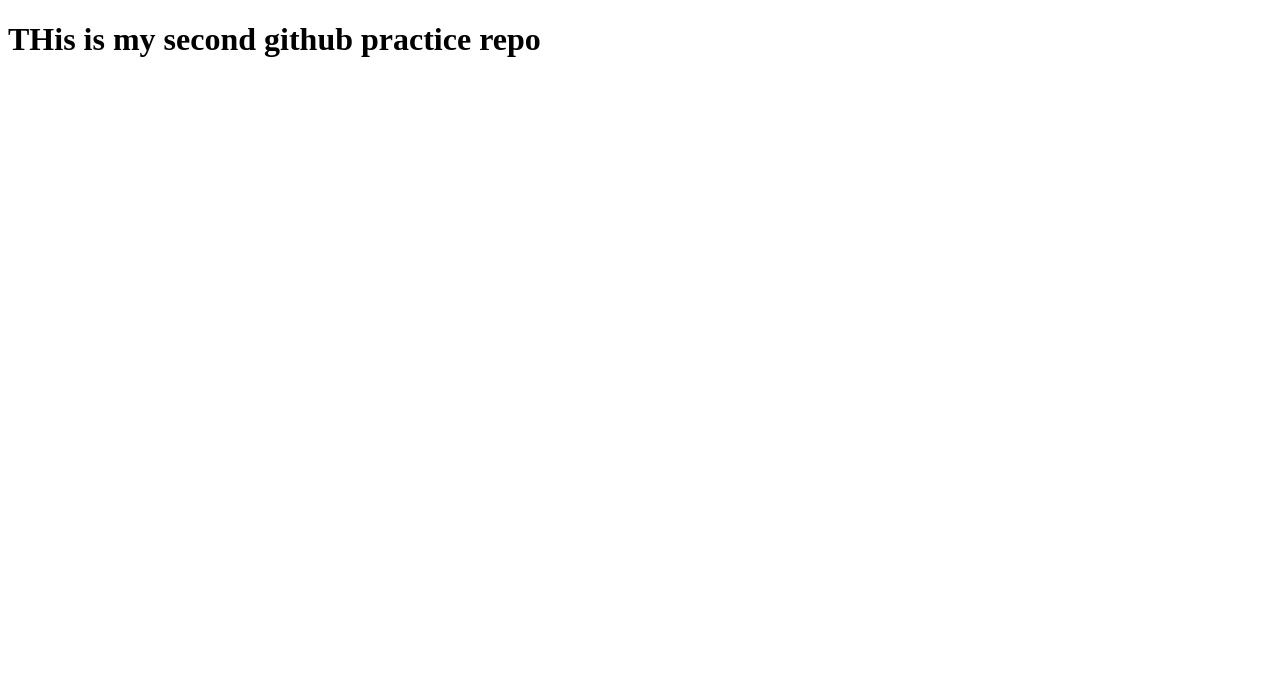
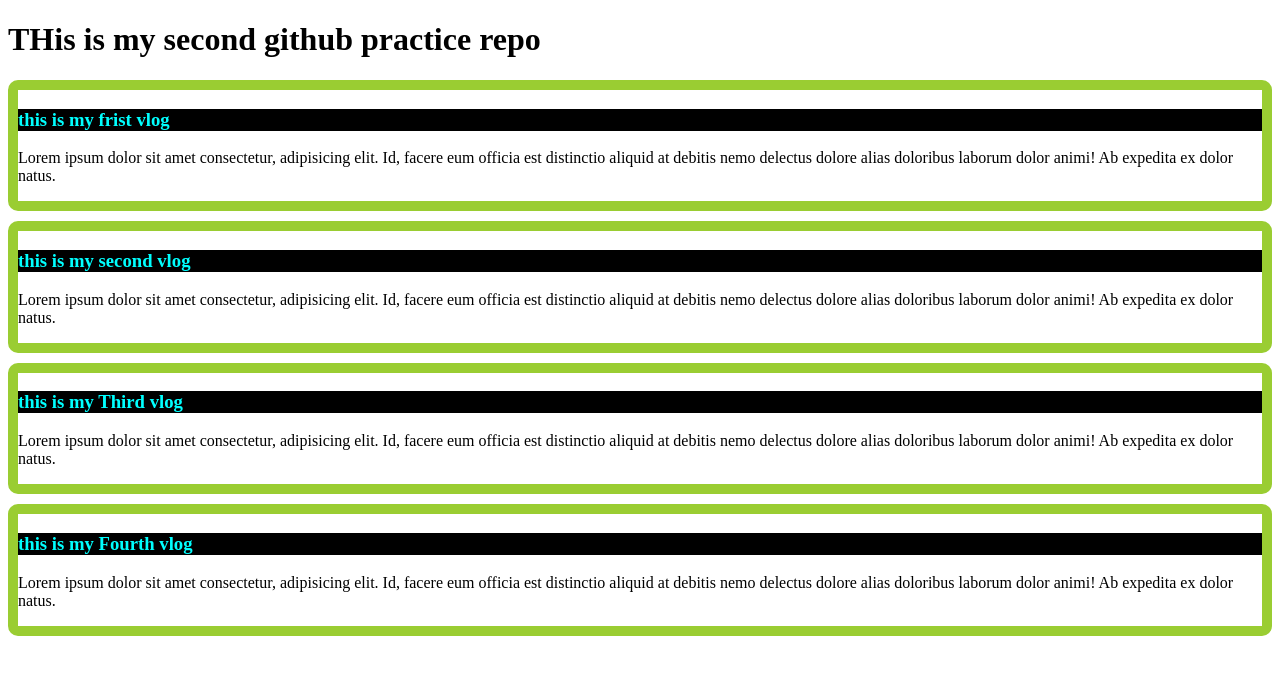
Before and after one commit to solimanumor/My-2nd-repo, a plain HTML site: page index.html in a window 1280 px wide. Drawn offline with Linux system fonts and the light colour scheme.

Commit message:
second push

```diff
--- a/index.html
+++ b/index.html
@@ -4,8 +4,25 @@
     <meta charset="UTF-8">
     <meta name="viewport" content="width=device-width, initial-scale=1.0">
     <title>My Second repo</title>
+    <link rel="stylesheet" href="styles/blog.css">
 </head>
 <body>
     <h1>THis is my second github practice repo</h1>
+    <div>
+        <h3 class="title">this is my frist vlog</h3>
+        <p>Lorem ipsum dolor sit amet consectetur, adipisicing elit. Id, facere eum officia est distinctio aliquid at debitis nemo delectus dolore alias doloribus laborum dolor animi! Ab expedita ex dolor natus.</p>
+    </div>
+    <div>
+        <h3 class="title">this is my second vlog</h3>
+        <p>Lorem ipsum dolor sit amet consectetur, adipisicing elit. Id, facere eum officia est distinctio aliquid at debitis nemo delectus dolore alias doloribus laborum dolor animi! Ab expedita ex dolor natus.</p>
+    </div>
+    <div>
+        <h3 class="title">this is my Third vlog</h3>
+        <p>Lorem ipsum dolor sit amet consectetur, adipisicing elit. Id, facere eum officia est distinctio aliquid at debitis nemo delectus dolore alias doloribus laborum dolor animi! Ab expedita ex dolor natus.</p>
+    </div>
+    <div>
+        <h3 class="title">this is my Fourth vlog</h3>
+        <p>Lorem ipsum dolor sit amet consectetur, adipisicing elit. Id, facere eum officia est distinctio aliquid at debitis nemo delectus dolore alias doloribus laborum dolor animi! Ab expedita ex dolor natus.</p>
+    </div>
 </body>
 </html>
--- /dev/null
+++ b/styles/blog.css
@@ -0,0 +1,10 @@
+div{
+    border: 10px solid yellowgreen;
+    border-radius: 10px;
+    margin-bottom: 10px;
+}
+
+.title{
+    color: aqua;
+    background-color: black;
+}
```
